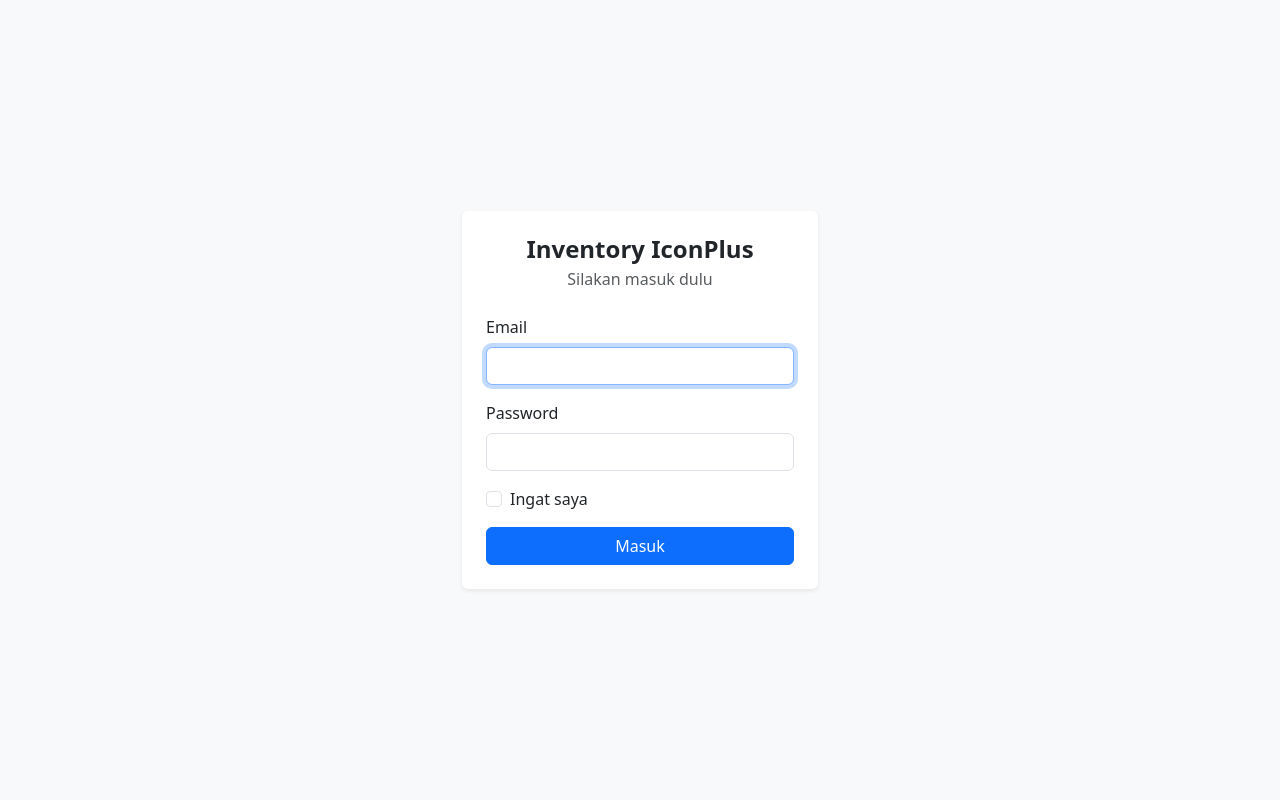
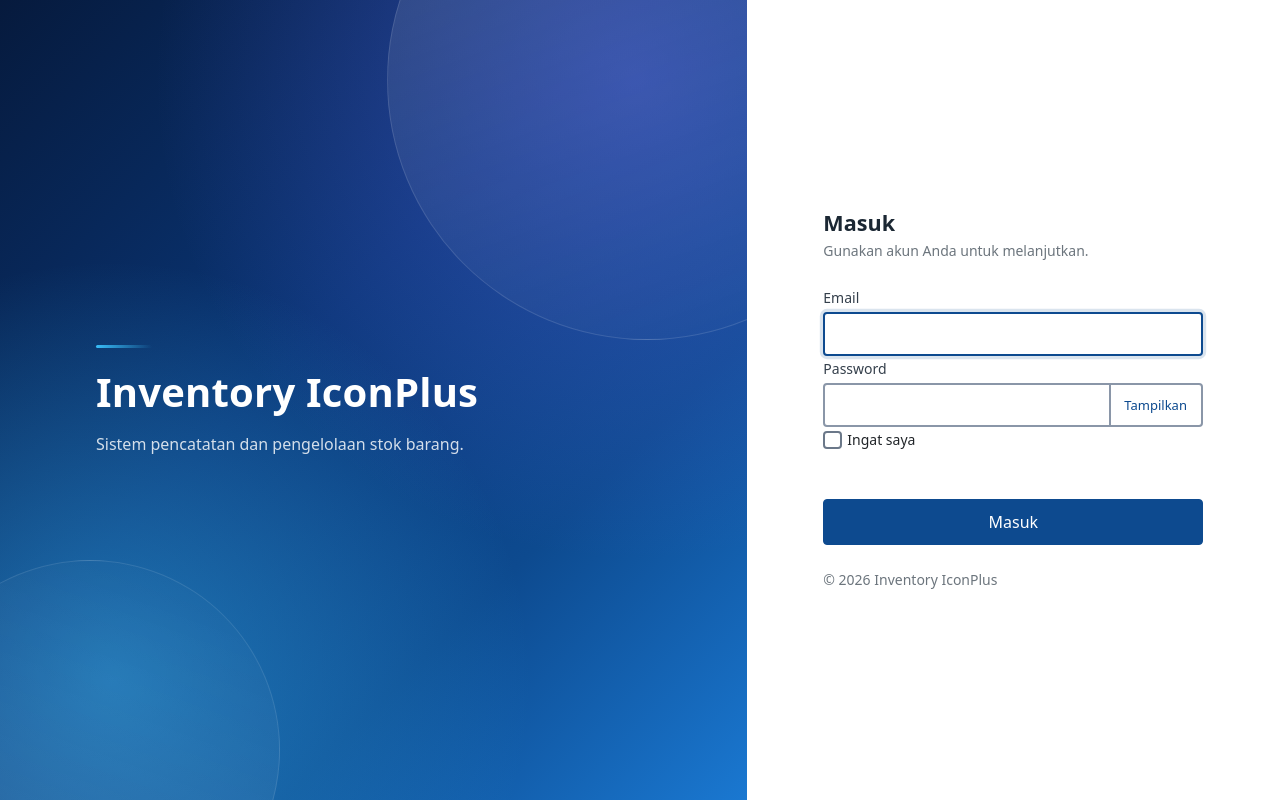
Before and after one commit to bagaskurniawan220/inventory-iconplus, a Laravel app: page /login in a window 1280 px wide. Run offline with Laravel 12, Linux system fonts and the light colour scheme.

Commit message:
menambahkan tampilan pada login

```diff
--- a/database/seeders/DatabaseSeeder.php
+++ b/database/seeders/DatabaseSeeder.php
@@ -18,8 +18,8 @@ class DatabaseSeeder extends Seeder
         // User::factory(10)->create();
 
         User::factory()->create([
-            'name' => 'Test User',
-            'email' => 'test@example.com',
+            'name' => 'Test user',
+            'email' => 'test@gmail.com',
         ]);
     }
 }
--- a/database/seeders/UserSeeder.php
+++ b/database/seeders/UserSeeder.php
@@ -12,12 +12,12 @@ class UserSeeder extends Seeder
         // updateOrCreate: kalau emailnya sudah ada, datanya diperbarui, tidak dobel
         User::updateOrCreate(
             ['email' => 'admin@iconplus.test'],
-            ['name' => 'Admin IconPlus', 'password' => 'admin12345', 'role' => 'admin']
+            ['name' => 'Admin iconplus', 'password' => 'bagas12345', 'role' => 'admin']
         );
 
         User::updateOrCreate(
             ['email' => 'petugas@iconplus.test'],
-            ['name' => 'Petugas Gudang', 'password' => 'petugas12345', 'role' => 'petugas']
+            ['name' => 'Petugas gudang', 'password' => 'bagas12345', 'role' => 'petugas']
         );
     }
 }
--- a/resources/views/auth/login.blade.php
+++ b/resources/views/auth/login.blade.php
@@ -5,48 +5,139 @@
     <meta name="viewport" content="width=device-width, initial-scale=1">
     <title>Masuk - Inventory IconPlus</title>
     <link href="https://cdn.jsdelivr.net/npm/bootstrap@5.3.3/dist/css/bootstrap.min.css" rel="stylesheet">
+    <style>
+        .brand-panel {
+            position: relative;
+            overflow: hidden;
+            color: #fff;
+            background:
+                radial-gradient(circle at 15% 85%, rgba(56, 189, 248, .45) 0%, rgba(56, 189, 248, 0) 45%),
+                radial-gradient(circle at 85% 10%, rgba(99, 102, 241, .40) 0%, rgba(99, 102, 241, 0) 50%),
+                linear-gradient(135deg, #061a3d 0%, #0a3677 42%, #0d4a8f 70%, #1a78d1 100%);
+        }
+        /* lingkaran lembut sebagai aksen */
+        .brand-panel::before,
+        .brand-panel::after {
+            content: "";
+            position: absolute;
+            border-radius: 50%;
+            pointer-events: none;
+        }
+        .brand-panel::before {
+            width: 520px; height: 520px;
+            top: -180px; right: -160px;
+            background: linear-gradient(160deg, rgba(255, 255, 255, .14), rgba(255, 255, 255, 0));
+            border: 1px solid rgba(255, 255, 255, .12);
+        }
+        .brand-panel::after {
+            width: 380px; height: 380px;
+            bottom: -140px; left: -100px;
+            background: linear-gradient(20deg, rgba(255, 255, 255, .12), rgba(255, 255, 255, 0));
+            border: 1px solid rgba(255, 255, 255, .10);
+        }
+        .brand-panel > div { position: relative; z-index: 1; }
+        .brand-panel h2 { font-weight: 600; letter-spacing: .2px; }
+        .brand-panel p { color: rgba(255, 255, 255, .82); max-width: 420px; }
+        .brand-line {
+            width: 56px; height: 3px; border-radius: 2px;
+            background: linear-gradient(90deg, #38bdf8, rgba(56, 189, 248, 0));
+            margin-bottom: 1.25rem;
+        }
+        .form-panel { background: #fff; }
+        .form-box { width: 100%; max-width: 380px; }
+        .form-box h1 { font-size: 1.35rem; font-weight: 600; color: #1b2733; }
+        .form-label { font-size: .875rem; font-weight: 500; color: #343f4b; margin-bottom: .25rem; }
+        .form-control { border-radius: 4px; border: 2px solid #8a96a8; padding: .5rem .75rem; }
+        .form-control:focus { border-color: #0d4a8f; box-shadow: 0 0 0 .2rem rgba(13, 74, 143, .15); }
+        .btn-masuk {
+            background: #0d4a8f; border-color: #0d4a8f; color: #fff;
+            border-radius: 4px; padding: .6rem; font-weight: 500;
+        }
+        .btn-masuk:hover, .btn-masuk:focus { background: #0a3b73; border-color: #0a3b73; color: #fff; }
+        .pw-toggle {
+            border: 2px solid #8a96a8; border-left: 0; background: #fff;
+            color: #0d4a8f; font-size: .8125rem; padding: 0 .9rem; border-radius: 0 4px 4px 0;
+        }
+        .pw-toggle:hover { background: #f6f8fa; color: #0a3b73; }
+        .input-group > .form-control { border-radius: 4px 0 0 4px; }
+        .input-group > .form-control:focus + .pw-toggle { border-color: #0d4a8f; }
+        .input-group > .form-control.is-invalid + .pw-toggle { border-color: #dc3545; }
+        .form-check-input {
+            width: 1.15em; height: 1.15em; margin-top: .2em;
+            border: 2px solid #6b7889; border-radius: 3px;
+        }
+        .form-check-input:focus { border-color: #0d4a8f; box-shadow: 0 0 0 .2rem rgba(13, 74, 143, .15); }
+        .form-check-input:checked { background-color: #0d4a8f; border-color: #0d4a8f; }
+    </style>
 </head>
-<body class="bg-light">
-    <div class="container">
-        <div class="row justify-content-center align-items-center min-vh-100">
-            <div class="col-11 col-sm-8 col-md-6 col-lg-4">
-                <div class="card shadow-sm border-0">
-                    <div class="card-body p-4">
-                        <h4 class="text-center fw-bold mb-1">Inventory IconPlus</h4>
-                        <p class="text-center text-muted mb-4">Silakan masuk dulu</p>
+<body>
+    <div class="container-fluid">
+        <div class="row min-vh-100">
 
-                        <form method="POST" action="{{ route('login.proses') }}">
+            {{-- Panel kiri --}}
+            <div class="col-lg-7 brand-panel d-none d-lg-flex flex-column justify-content-center px-5 px-xl-6">
+                <div class="ps-xl-5">
+                    <div class="brand-line"></div>
+                    <h2 class="display-6 mb-3">Inventory IconPlus</h2>
+                    <p class="fs-6 mb-0">Sistem pencatatan dan pengelolaan stok barang.</p>
+                </div>
+            </div>
+
+            {{-- Panel kanan (form login) --}}
+            <div class="col-12 col-lg-5 form-panel d-flex flex-column justify-content-center align-items-center py-5 px-4">
+                <div class="form-box">
+                    <h1 class="mb-1">Masuk</h1>
+                    <p class="text-secondary small mb-4">Gunakan akun Anda untuk melanjutkan.</p>
+
+                    <form method="POST" action="{{ route('login.proses') }}" novalidate>
                         @csrf
 
-                            <div class="mb-3">
-                                <label class="form-label">Email</label>
-                                <input type="email" name="email" value="{{ old('email') }}"
-                                       class="form-control @error('email') is-invalid @enderror" autofocus>
+                        <div class="mb-9">
+                            <label for="email" class="form-label">Email</label>
+                            <input type="email" id="email" name="email" value="{{ old('email') }}"
+                                   class="form-control @error('email') is-invalid @enderror"
+                                   autocomplete="email" autofocus>
                             @error('email')
                                 <div class="invalid-feedback">{{ $message }}</div>
                             @enderror
                         </div>
 
-                            <div class="mb-3">
-                                <label class="form-label">Password</label>
-                                <input type="password" name="password"
-                                       class="form-control @error('password') is-invalid @enderror">
+                        <div class="mb-9">
+                            <label for="password" class="form-label">Password</label>
+                            <div class="input-group has-validation">
+                                <input type="password" id="password" name="password"
+                                       class="form-control @error('password') is-invalid @enderror"
+                                       autocomplete="current-password">
+                                <button type="button" class="pw-toggle" id="togglePw">Tampilkan</button>
                                 @error('password')
                                     <div class="invalid-feedback">{{ $message }}</div>
                                 @enderror
                             </div>
-
-                            <div class="form-check mb-3">
-                                <input class="form-check-input" type="checkbox" name="remember" id="remember">
-                                <label class="form-check-label" for="remember">Ingat saya</label>
                         </div>
 
-                            <button class="btn btn-primary w-100">Masuk</button>
+                        <div class="form-check mb-5">
+                            <input class="form-check-input" type="checkbox" name="remember" id="remember">
+                            <label class="form-check-label small" for="remember">Ingat saya</label>
+                        </div>
+
+                        <button type="submit" class="btn btn-masuk w-100">Masuk</button>
                     </form>
+
+                    <p class="text-secondary small mt-4 mb-0">&copy; {{ date('Y') }} Inventory IconPlus</p>
                 </div>
             </div>
+
         </div>
     </div>
-    </div>
+
+    <script>
+        const pw = document.getElementById('password');
+        const btn = document.getElementById('togglePw');
+        btn.addEventListener('click', () => {
+            const show = pw.type === 'password';
+            pw.type = show ? 'text' : 'password';
+            btn.textContent = show ? 'Sembunyikan' : 'Tampilkan';
+        });
+    </script>
 </body>
 </html>
--- a/resources/views/dashboard.blade.php
+++ b/resources/views/dashboard.blade.php
@@ -5,7 +5,7 @@
 @section('content')
     <div class="card border-0 shadow-sm">
         <div class="card-body">
-            <h5>Halo, {{ auth()->user()->name }} 👋</h5>
+            <h5>Halo, {{ auth()->user()->name }}</h5>
             <p class="text-muted mb-0">
                 Kamu masuk sebagai <strong>{{ auth()->user()->role }}</strong>.
                 Statistik dan grafik stok akan muncul di sini setelah data barang tersedia.
```
Lines whose indentation alone changed are shown as unchanged.
